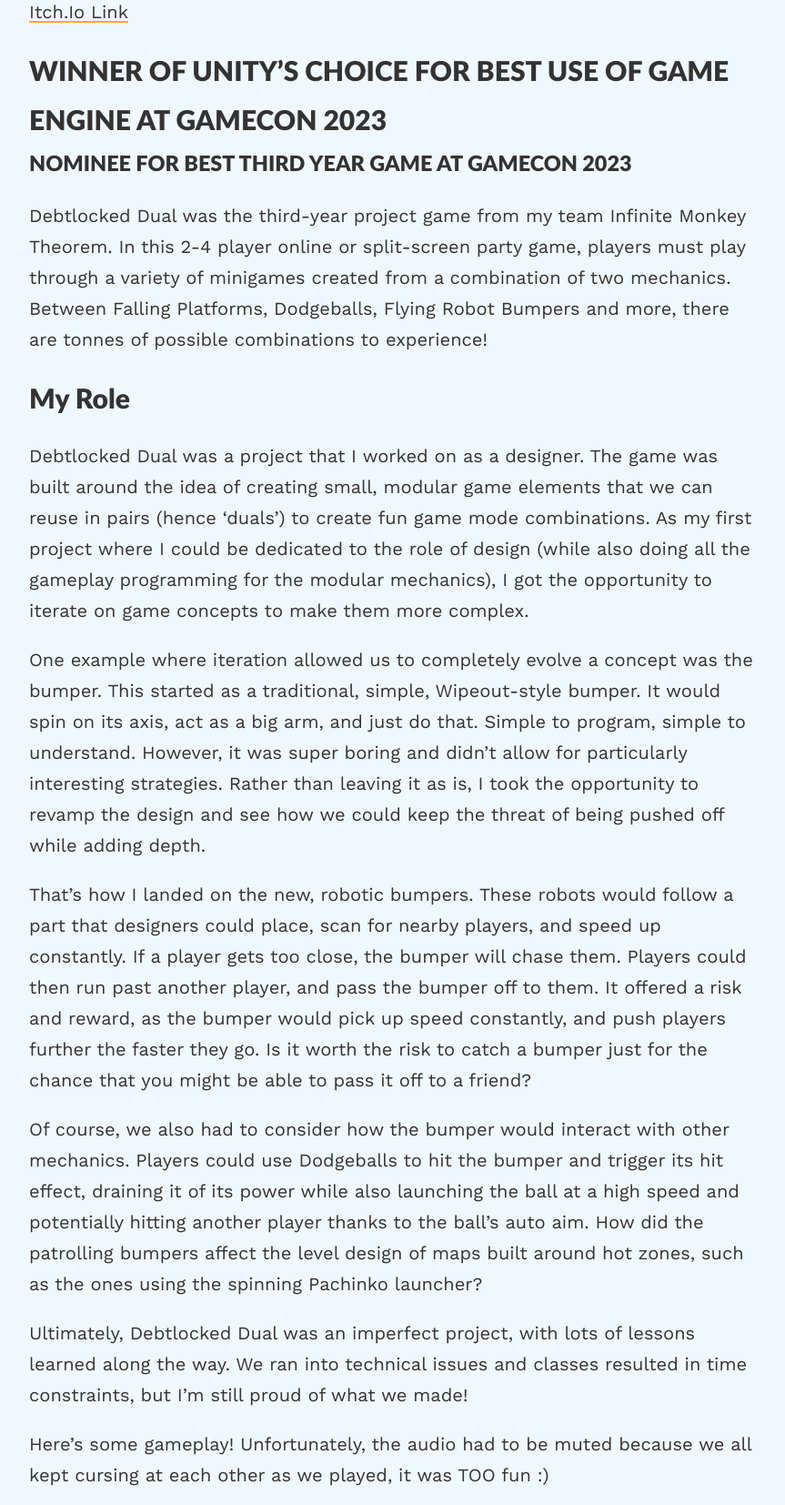
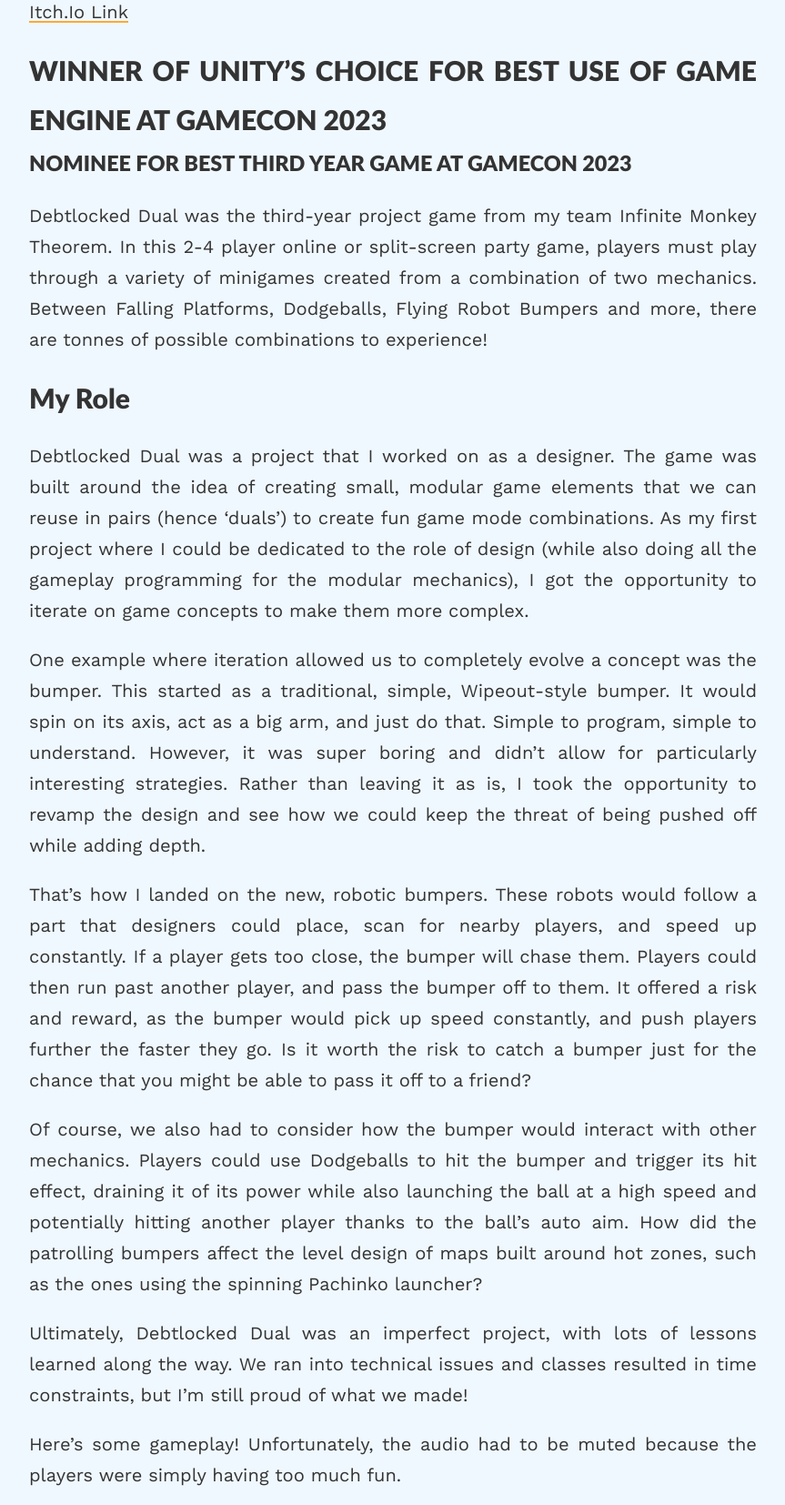
Before and after one commit to sinbadthepoet/sinbadthepoet.github.io, a Jekyll site: the page built from _projects/4-1-DebtLockedDual.md, in a window 1280 px wide, cut to the strip 946-2600 px from the top of the page. Shown: the whole strip at 91% size, without its empty margins (208-1071 px from the left). Built offline with Jekyll 4.4.1, drawn with Linux system fonts in a browser that asks for light colours; nearby versions of some CDN libraries.

Commit message:
Minced Words, Justified

```diff
--- a/_projects/4-1-DebtLockedDual.md
+++ b/_projects/4-1-DebtLockedDual.md
@@ -29,6 +29,6 @@ Of course, we also had to consider how the bumper would interact with other mech
 
 Ultimately, Debtlocked Dual was an imperfect project, with lots of lessons learned along the way. We ran into technical issues and classes resulted in time constraints, but I'm still proud of what we made!
 
-Here's some gameplay! Unfortunately, the audio had to be muted because we all kept cursing at each other as we played, it was TOO fun :)
+Here's some gameplay! Unfortunately, the audio had to be muted because the players were simply having too much fun.
 
 <iframe width="560" height="315" src="https://www.youtube-nocookie.com/embed/9EXIdmhQBfA?si=KmvQr_1UVNhVtmUH&amp;controls=0" title="YouTube video player" frameborder="0" allow="accelerometer; autoplay; clipboard-write; encrypted-media; gyroscope; picture-in-picture; web-share" referrerpolicy="strict-origin-when-cross-origin" allowfullscreen></iframe>
--- a/assets/css/_sass/style.scss
+++ b/assets/css/_sass/style.scss
@@ -3,6 +3,7 @@ html, body {
 }
 
 body {
+  text-align: justify;
   max-width: $content-width;
   font-family: $base-font-family;
   margin: 0 auto;
```
Also changed, not shown: _projects/9-1-WageCage.md (+1 -1 lines).
